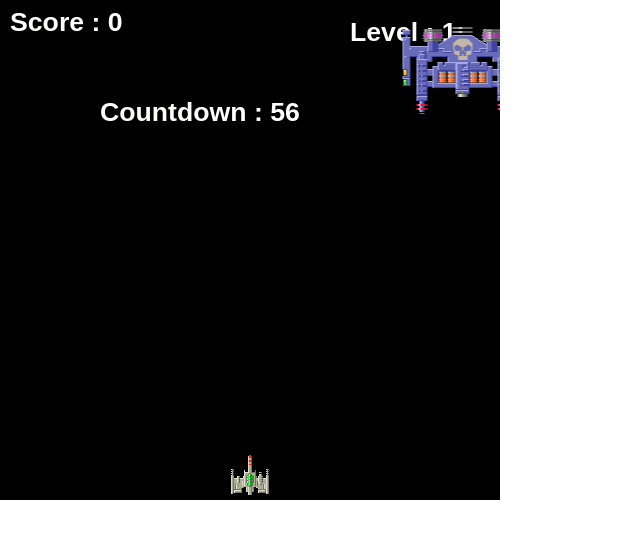
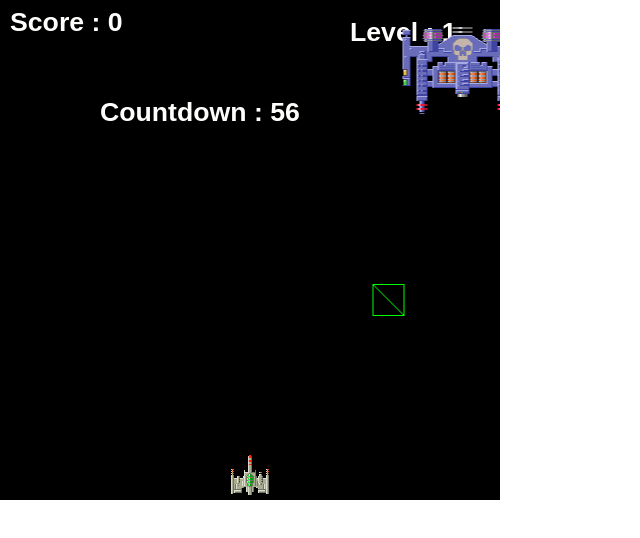
Before and after one commit to robomatix/one-minute-shoot-em-up, a plain HTML site: page index.html in a window 1280 px wide. Shown: the whole page, without its empty margins (0-640 px from the left). Drawn offline with Linux system fonts and the light colour scheme; animation ran at ten frames a second.

Commit message:
The boss fires rays

```diff
--- a/index.html
+++ b/index.html
@@ -63,7 +63,12 @@ Started the 26 March 2014
             var fireTrackerRaysVelocitY = 555;
             var enemyTrackerRaysScore = 5;
             var boss1Move = 125;
+            var fireRayBoss1FactorMax = 100;
+            var fireRayBoss1FactorRef = 98;
+            var fireBoss1RayTimerDelta = 150;
+            var boss1RayMoveY = 180;
             var boss1Score = 55;
+
             /******************************
              *
              * THE GAME
@@ -80,6 +85,7 @@ Started the 26 March 2014
                 game.load.spritesheet('tracker', 'assets/picts/enemy-tracker-1-and-explode.png', 40, 36, 5);
                 game.load.image('trackerRay', 'assets/picts/enemy-tracker-1-ray.png');
                 game.load.spritesheet('boss1', 'assets/picts/boss-1-explode.png', 120, 90, 5);
+                game.load.spritesheet('boss1Ray', 'assets/picts/boss-1-large-ray-1.png', 104, 10, 2);
 
             }// preload
 
@@ -119,6 +125,13 @@ Started the 26 March 2014
                 enemyTrackerRayss.createMultiple(30, 'trackerRay');
                 enemyTrackerRayss.setAll('checkWorldBounds', true);
                 enemyTrackerRayss.setAll('outOfBoundsKill', true);
+                // The Boss's Rays
+                enemyBoss1Rays = game.add.group();
+                enemyBoss1Rays.enableBody = true;
+                enemyBoss1Rays.physicsBodyType = Phaser.Physics.ARCADE;
+                enemyBoss1Rays.createMultiple(30, 'boss1Ray');
+                enemyBoss1Rays.setAll('checkWorldBounds', true);
+                enemyBoss1Rays.setAll('outOfBoundsKill', true);
 
                 //  The hero!
                 player = new hero(game);
@@ -127,7 +140,7 @@ Started the 26 March 2014
                 fireButton = game.input.keyboard.addKey(Phaser.Keyboard.SPACEBAR);
                 //  Create some baddies to have fun with :)
                 enemies = [];
-                // Create Bombers
+                // Create Enemies
                 for (var i = 0; i < 4; i++)
                 {
                     if (i < 2) {
@@ -193,6 +206,10 @@ Started the 26 March 2014
                         if (i === 2 && level > 2) {
                             enemies[i].firesRays();
                         }
+                        if (i === 3) {
+                            //alert('4');
+                            enemies[i].firesRay();
+                        }
 
                     } else {
                         /*
@@ -217,7 +234,7 @@ Started the 26 March 2014
                          enemies[i] = new EnemyTracker(game, 2);
                          }
                          }*/
-                        if (i === 3 && level >= 1 ){//level === 4 && !enemies[0].alive && !enemies[1].alive) {
+                        if (i === 3 && level >= 1) {//level === 4 && !enemies[0].alive && !enemies[1].alive) {
                             enemies[i] = new boss1(game, 3);
                         }
 
@@ -667,8 +684,6 @@ Started the 26 March 2014
 
                 var posX = this.boss1.x;
 
-                alert(posX);
-
                 // Moves the tracker
                 if (posX < -60) {
                     this.moveX = boss1Move;
@@ -682,13 +697,36 @@ Started the 26 March 2014
 
             }; // Boss1 update
 
+            boss1.prototype.firesRay = function() {
+                //  To avoid them being allowed to fire too fast we set a time limit
+                if (game.time.now > this.fireRayTimer)
+                {
+                    //  Grab the first bullet we can from the pool
+                    boss1Ray = enemyBoss1Rays.getFirstExists(false);
+                    // Determinate the dropBombFactor
+                    fireRayFactor = this.game.rnd.integerInRange(1, fireRayBoss1FactorMax);
+                    if (boss1Ray && fireRayFactor > fireRayBoss1FactorRef)
+                    {
+                        //  And fire it
+                        boss1Ray.name = 'boss1Ray';
+                        boss1Ray.reset(this.boss1.x + 20, this.boss1.y + 25);
+                        boss1Ray.loadTexture('boss1Ray', 0);
+                        boss1Ray.animations.add('blink');
+                        boss1Ray.animations.play('blink', 8, true);
+                        boss1Ray.body.velocity.y = boss1RayMoveY;
+                        this.fireRayTimer = game.time.now + fireBoss1RayTimerDelta;
+                    }
+                }
+
+            }; //dropsBomb
+
             boss1.prototype.hitted = function() {
 
                 // The different states of the hero according to his health
-                this.boss1.animations.add('explode1', [0,1], 3, true);
-                this.boss1.animations.add('explode2', [0,1,3], 3, true);
-                this.boss1.animations.add('explode3', [0,1,3,2], 3, true);
-                this.boss1.animations.add('explode4', [0,1,3,2,4], 3, false);
+                this.boss1.animations.add('explode1', [0, 1], 3, true);
+                this.boss1.animations.add('explode2', [0, 1, 3], 3, true);
+                this.boss1.animations.add('explode3', [0, 1, 3, 2], 3, true);
+                this.boss1.animations.add('explode4', [0, 1, 3, 2, 4], 3, false);
                 var health = this.health -= 1;
                 score += boss1Score;
                 switch (health) {
```
Lines whose indentation alone changed are shown as unchanged.
